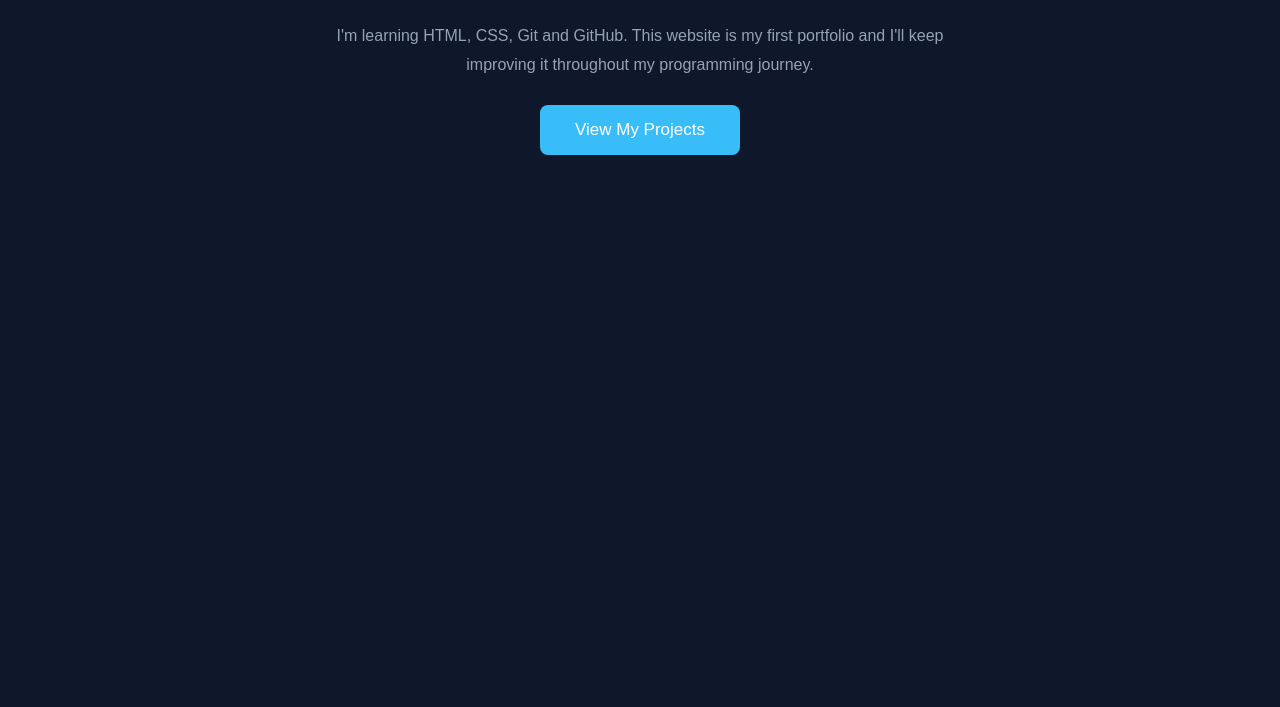
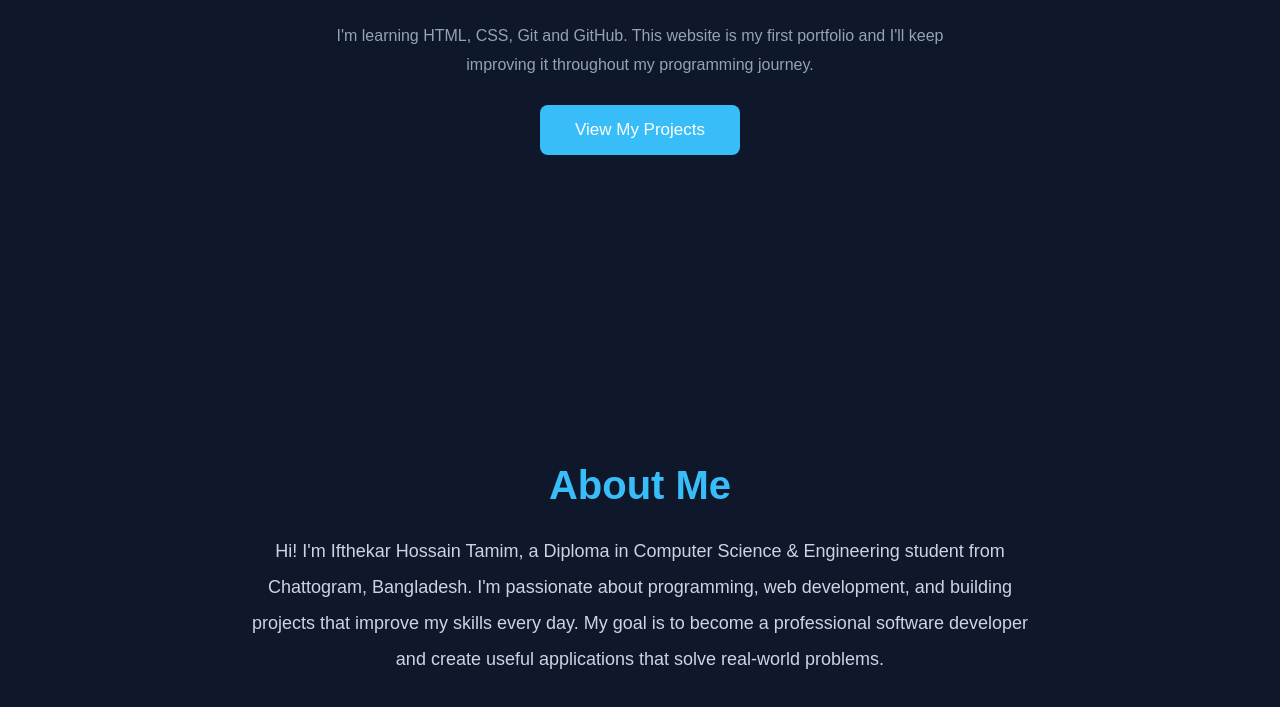
Before and after one commit to iftekhar-VOID/new-user, a plain HTML site: page index.html in a window 1280 px wide. Shown: the part 395-1102 px from the top of the page. Before the commit the page ends 800 px from the top, so only its background shows below. Drawn offline with Linux system fonts and the light colour scheme.

Commit message:
Added About section

```diff
--- a/index.html
+++ b/index.html
@@ -41,3 +41,21 @@
 
 </body>
 </html>
+
+
+<section class="about">
+
+    <h2>About Me</h2>
+
+    <p>
+        Hi! I'm Ifthekar Hossain Tamim, a Diploma in Computer Science &
+        Engineering student from Chattogram, Bangladesh.
+
+        I'm passionate about programming, web development, and building
+        projects that improve my skills every day.
+
+        My goal is to become a professional software developer and create
+        useful applications that solve real-world problems.
+    </p>
+
+</section>
--- a/style.css
+++ b/style.css
@@ -73,3 +73,22 @@ button:hover{
     background:#0284c7;
     transform:translateY(-3px);
 }
+
+.about{
+    padding:100px 10%;
+    text-align:center;
+}
+
+.about h2{
+    font-size:40px;
+    margin-bottom:25px;
+    color:#38bdf8;
+}
+
+.about p{
+    max-width:800px;
+    margin:auto;
+    line-height:2;
+    color:#cbd5e1;
+    font-size:18px;
+}
```
